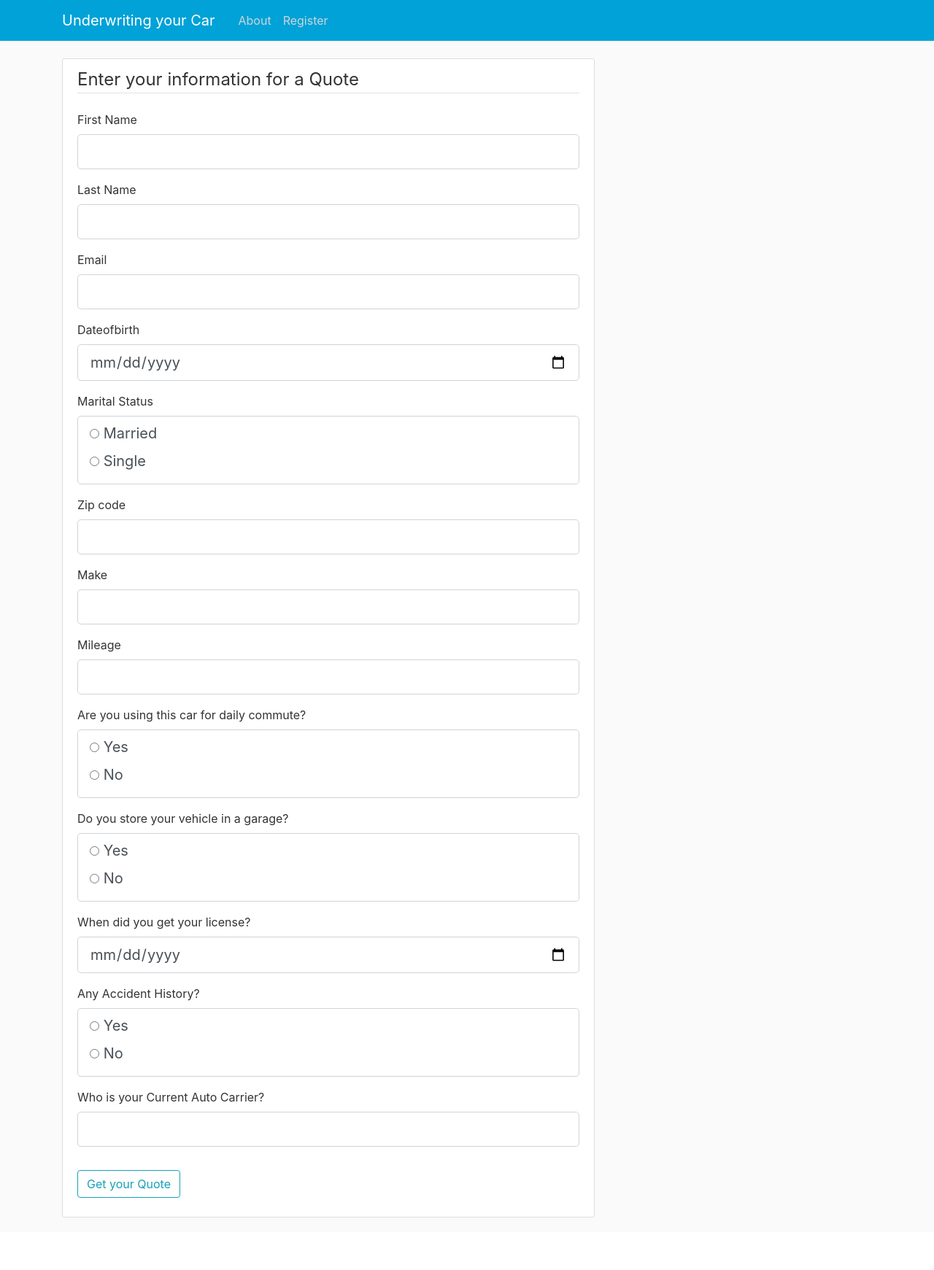
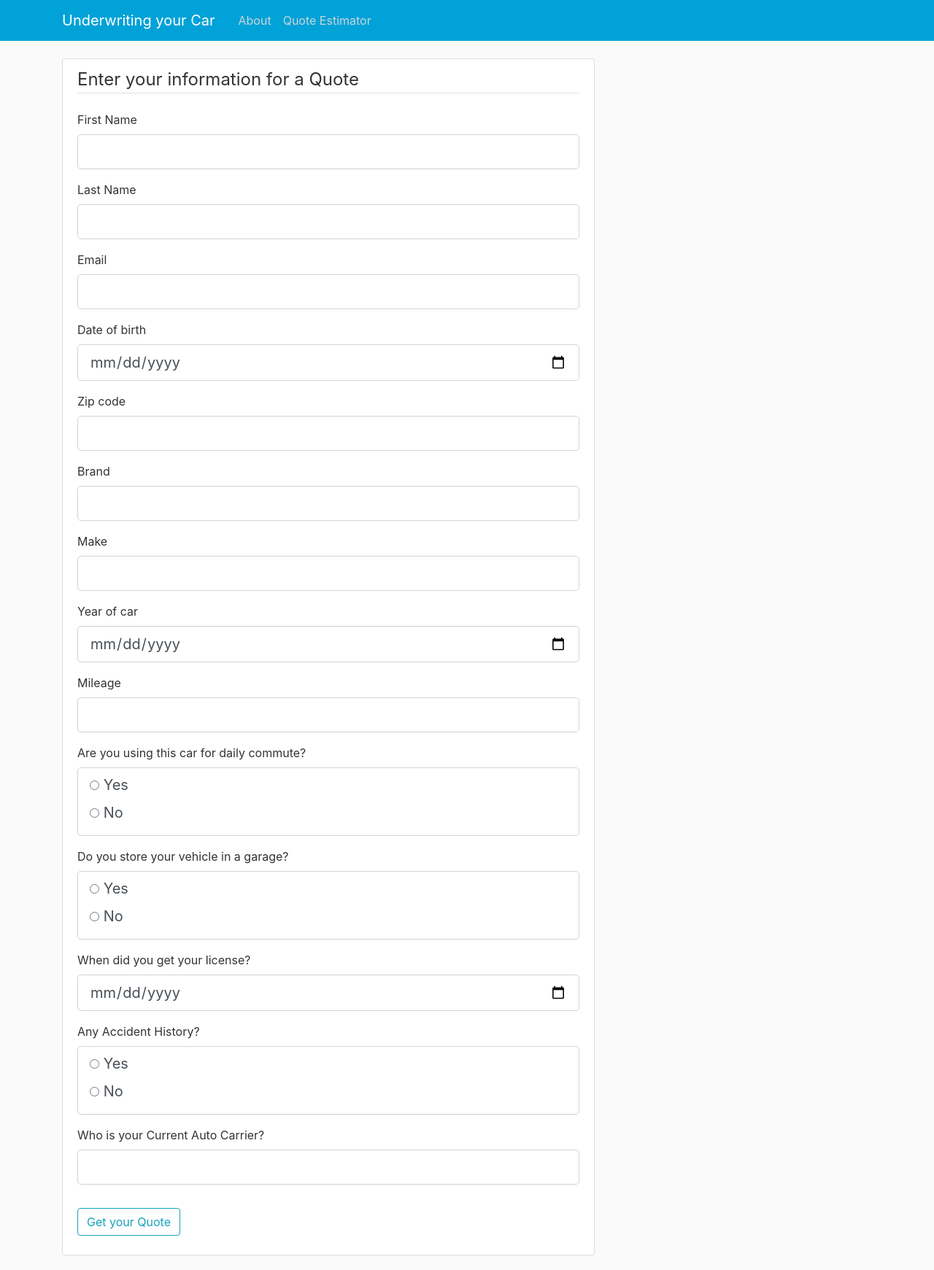
Before and after one commit to rahulnad/underwritting, a Flask app: page /register in a window 1280 px wide. Shown: the whole page at 73% size. Before the commit the page ends 1669 px from the top, so only its background shows below. Run offline with Flask 2, Linux system fonts and the light colour scheme; some libraries are stand-ins or nearby versions.

Commit message:
commiting new changes

```diff
--- a/app.py
+++ b/app.py
@@ -12,11 +12,9 @@ def about():
     return render_template('about.html', title='About')
 
 
-@app.route("/result/<first_name>/<last_name>/<email>/<dob>/<maritalstatus>/<zipcode>/<make>/<mileage>/<commute>/<storage>/<drivinghistory>/<accidenthistory>/<cac>",methods=['GET', 'POST'])
-def result(first_name,last_name,email,dob,maritalstatus,zipcode,make,mileage,commute,storage,drivinghistory,accidenthistory,cac):
+@app.route("/result/<first_name>/<last_name>/<email>/<dob>/<zipcode>/<make>/<brand>/<yearofcar>/<mileage>/<commute>/<storage>/<drivinghistory>/<accidenthistory>/<cac>",methods=['GET', 'POST'])
+def result(first_name,last_name,email,dob,zipcode,make,brand,yearofcar,mileage,commute,storage,drivinghistory,accidenthistory,cac):
     base_premium = 450
-    is_single = 0.10
-    is_married =0.03
     is_accident =0.70
     is_amod = 0.10
     is_oneyear = 0.40
@@ -30,19 +28,20 @@ def result(first_name,last_name,email,dob,maritalstatus,zipcode,make,mileage,com
     print(delta_years)
 
     msg = ""
-    if commute == 'yes' or storage == 'no':
+    if commute == 'yes' or storage == 'no' or brand not in ('Buick','Dodge','Ford','Honda','Mitsubishi','Nissan','Pontiac','Saturn','Volkswagen') \
+       or make not in ('Regatta','Ram SRT10','Lightning','S2000','3000GT','350Z','G8','Sky','Cabriolet'):
         msg = "Your application is not approved"
-    elif  maritalstatus == 'no' or accidenthistory == 'no' or cac in ['American Modern','american modern','AMOD''amod','AMERICAN MODERN','amig']:
-        calculated_base_premium = (base_premium + (base_premium*is_single))  - (base_premium*is_amod)
+    elif accidenthistory == 'no' or cac in ['American Modern','american modern','AMOD''amod','AMERICAN MODERN','amig']:
+        calculated_base_premium = base_premium - base_premium*is_amod
         msg = "Your application is approved and your quote is :"+str(drivinghistorycaluclation(delta_years, calculated_base_premium))
-    elif  maritalstatus == 'no' or accidenthistory == 'yes' or cac in ['American Modern','american modern','AMOD''amod','AMERICAN MODERN','amig']:
-        calculated_base_premium = base_premium + (base_premium)*is_single + (base_premium)*is_accident - (base_premium)*is_amod
+    elif  accidenthistory == 'yes' or cac in ['American Modern','american modern','AMOD''amod','AMERICAN MODERN','amig']:
+        calculated_base_premium = base_premium + (base_premium)*is_accident - (base_premium)*is_amod
         msg = "Your application is approved and your quote is :"+str(drivinghistorycaluclation(delta_years, calculated_base_premium))
-    elif  maritalstatus == 'yes' or cac in ['American Modern','american modern','AMOD''amod','AMERICAN MODERN','amig']:
-        calculated_base_premium = base_premium + (base_premium)*is_married - (base_premium)*is_amod
+    elif  cac in ['American Modern','american modern','AMOD''amod','AMERICAN MODERN','amig']:
+        calculated_base_premium = base_premium - (base_premium)*is_amod
         msg = "Your application is approved and your quote is :"+str(drivinghistorycaluclation(delta_years, calculated_base_premium))
-    elif  maritalstatus == 'yes' or accidenthistory == 'yes' or cac in ['American Modern','american modern','AMOD''amod','AMERICAN MODERN','amig']:
-        calculated_base_premium = base_premium + (base_premium)*is_married + (base_premium)*is_accident - (base_premium)*is_amod
+    elif  accidenthistory == 'yes' or cac in ['American Modern','american modern','AMOD''amod','AMERICAN MODERN','amig']:
+        calculated_base_premium = base_premium + (base_premium)*is_accident - (base_premium)*is_amod
         msg = "Your application is approved and your quote is :"+str(drivinghistorycaluclation(delta_years, calculated_base_premium))
     else:
         msg = "We are unable to process your application. Please contact your local agent"
@@ -69,48 +68,35 @@ def register():
     if form.validate_on_submit():
 
         input_first_name = request.form.get('firstname')
-        print("firstname",input_first_name)
-
 
         input_last_name = request.form.get('lastname')
-        print("lastname",input_last_name)
 
         input_email = request.form.get('email')
-        print("email",input_email)
 
         input_dob = request.form.get('dob')
-        print("dob",input_dob)
-        print(type(input_dob))
-
-        input_marital_status = request.form.get('maritalstatus')
-        print("Marital Status",input_marital_status)
 
         input_zip_code = request.form.get('zipcode')
-        print("zip code",input_zip_code)
 
         input_make = request.form.get('make')
-        print("make",input_make)
+
+        input_brand = request.form.get('brand')
+
+        input_yearofcar = request.form.get('yearofcar')
 
         input_mileage = request.form.get('mileage')
-        print("mileage",input_mileage)
 
         input_commute = request.form.get('commute')
-        print("commute",input_commute)
 
         input_storage = request.form.get('storage')
-        print("age",input_storage)
 
         input_dh = request.form.get('drivinghistory')
-        print("driving history",input_dh)
 
         input_ah = request.form.get('accidenthistory')
-        print("accidenthistory",input_ah)
 
         input_ac = request.form.get('currentautocarrier')
-        print("currentautocarrier",input_ac)
 
-        return redirect(url_for('result',first_name=input_first_name,last_name=input_last_name,email=input_email,dob=input_dob,maritalstatus=input_marital_status,zipcode=input_zip_code,make=input_make,mileage=input_mileage,commute=input_commute,storage=input_storage,drivinghistory=input_dh,accidenthistory=input_ah,cac=input_ac))
+        return redirect(url_for('result',first_name=input_first_name,last_name=input_last_name,email=input_email,dob=input_dob,zipcode=input_zip_code,make=input_make,brand=input_brand,yearofcar = input_yearofcar,mileage=input_mileage,commute=input_commute,storage=input_storage,drivinghistory=input_dh,accidenthistory=input_ah,cac=input_ac))
     return render_template('register.html', title='Register', form=form)
 
 if __name__ == '__main__':
-    app.run(host='0.0.0.0',port=5000,debug=True)
+    app.run(debug=True)
--- a/forms.py
+++ b/forms.py
@@ -12,13 +12,15 @@ class registrationform(FlaskForm):
 
   email = StringField('Email',validators = [DataRequired(),Email()])
 
-  dob = DateField('Dateofbirth',format='%Y-%m-%d',render_kw={"placeholder": "yyyy-mm-dd"})
-
-  maritalstatus = RadioField('Marital Status',choices=[('yes','Married'),('no','Single')])
+  dob = DateField('Date of birth',format='%Y-%m-%d',render_kw={"placeholder": "yyyy-mm-dd"})
 
   zipcode = StringField('Zip code',validators = [DataRequired(), Length(min = 1, max = 8)])
 
-  make = StringField('Make',validators = [DataRequired(), Length(min = 1, max = 8)])
+  brand = StringField('Brand',validators = [DataRequired(), Length(min = 1, max = 50)])
+
+  make = StringField('Make',validators = [DataRequired(), Length(min = 1, max = 50)])
+
+  yearofcar = DateField('Year of car',format='%Y',render_kw={"placeholder": "yyyy"})
 
   mileage = StringField('Mileage',validators = [DataRequired(), Length(min = 1, max = 6)])
 
--- a/templates/about.html
+++ b/templates/about.html
@@ -1,4 +1,5 @@
 {% extends "layout.html" %}
 {% block content %}
-    <h1>About Page</h1>
+    <h5>This is a mock application to help us better understand collector vehicle customers and their risk to allow for automation of the underwriting process.
+        This application collects certain data points to assess risk based approval or denial</h5>
 {% endblock content %}
--- a/templates/layout.html
+++ b/templates/layout.html
@@ -11,9 +11,9 @@
     <link rel="stylesheet" type="text/css" href="{{ url_for('static', filename='main.css') }}">
 
     {% if title %}
-        <title>Get your Quote{{ title }}</title>
+        <title>Hackathon{{ title }}</title>
     {% else %}
-        <title>Get your Quote</title>
+        <title>Hackathon</title>
     {% endif %}
 </head>
 <body>
@@ -27,7 +27,7 @@
           <div class="collapse navbar-collapse" id="navbarToggle">
             <div class="navbar-nav mr-auto">
               <a class="nav-item nav-link" href="{{ url_for('about') }}"> About</a>
-              <a class="nav-item nav-link" href="{{ url_for('register') }}">Register</a>
+              <a class="nav-item nav-link" href="{{ url_for('register') }}">Quote Estimator</a>
             </div>
             <!-- Navbar Right Side -->
           </div>
--- a/templates/register.html
+++ b/templates/register.html
@@ -72,22 +72,6 @@
                     {% endif %}
                 </div>
 
-                <!--Marital Status -->
-
-                <div class="form-group">
-                    {{ form.maritalstatus.label(class="form-control-label") }}
-
-                    {% if form.maritalstatus.errors %}
-                        {{ form.maritalstatus(class="form-control form-control-lg is-invalid") }}
-                        <div class="invalid-feedback">
-                            {% for error in form.maritalstatus.errors %}
-                                <span>{{ error }}</span>
-                            {% endfor %}
-                        </div>
-                    {% else %}
-                        {{ form.maritalstatus(style="list-style:none",class="form-control form-control-lg") }}
-                    {% endif %}
-                </div>
 
                   <!--Zip Code -->
 
@@ -106,6 +90,23 @@
                     {% endif %}
                 </div>
 
+                 <!--Brand -->
+
+                <div class="form-group">
+                {{ form.brand.label(class="form-control-label") }}
+
+                {% if form.brand.errors %}
+                    {{ form.brand(class="form-control form-control-lg is-invalid") }}
+                    <div class="invalid-feedback">
+                        {% for error in form.brand.errors %}
+                            <span>{{ error }}</span>
+                        {% endfor %}
+                    </div>
+                {% else %}
+                    {{ form.brand(class="form-control form-control-lg") }}
+                {% endif %}
+            </div>
+
                    <!--Make -->
 
                    <div class="form-group">
@@ -120,6 +121,25 @@
                         </div>
                     {% else %}
                         {{ form.make(class="form-control form-control-lg") }}
+                    {% endif %}
+                </div>
+
+
+
+                   <!--Year of Car -->
+
+                   <div class="form-group">
+                    {{ form.yearofcar.label(class="form-control-label") }}
+
+                    {% if form.yearofcar.errors %}
+                        {{ form.yearofcar(class="form-control form-control-lg is-invalid") }}
+                        <div class="invalid-feedback">
+                            {% for error in form.yearofcar.errors %}
+                                <span>{{ error }}</span>
+                            {% endfor %}
+                        </div>
+                    {% else %}
+                        {{ form.yearofcar(class="form-control form-control-lg") }}
                     {% endif %}
                 </div>
 
```
